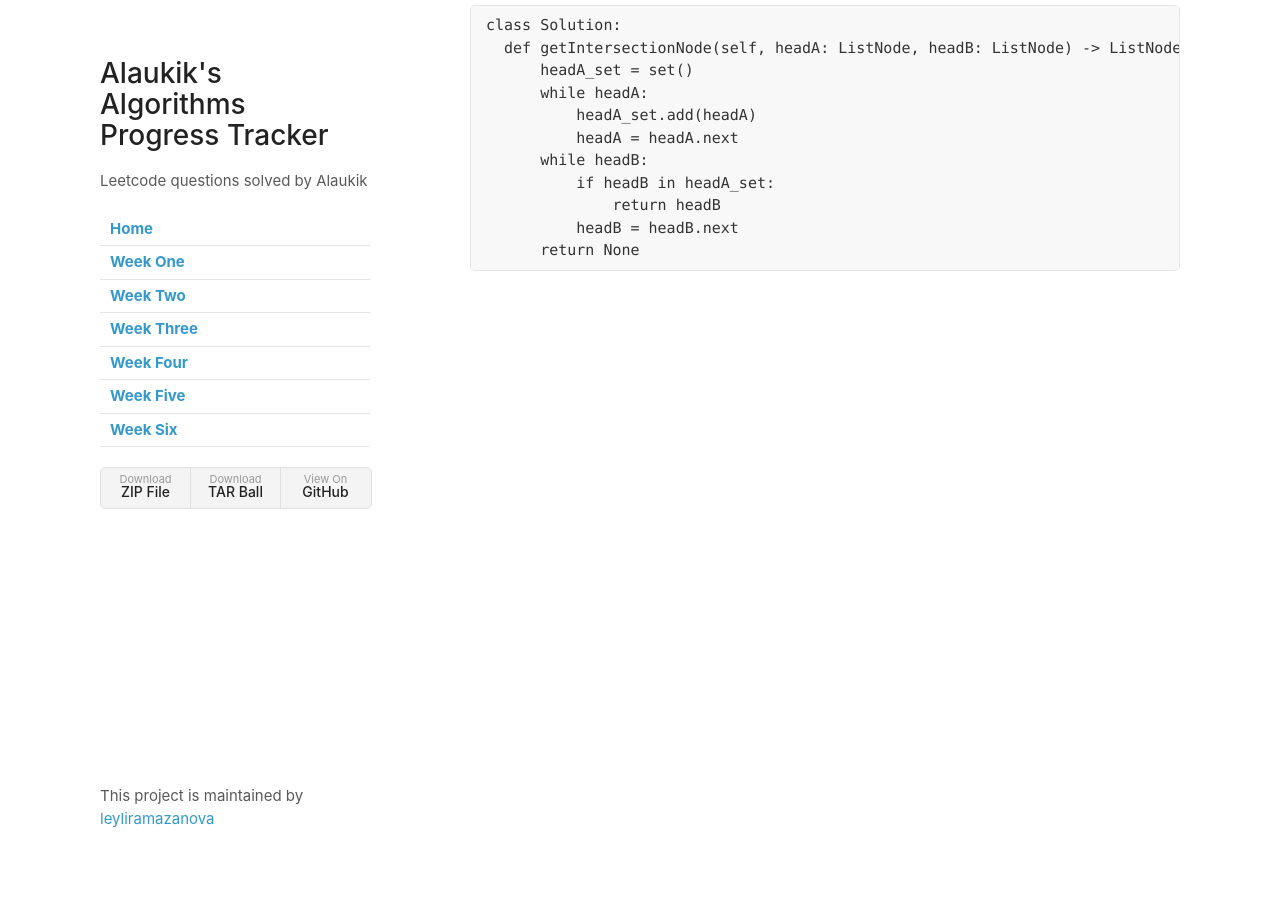
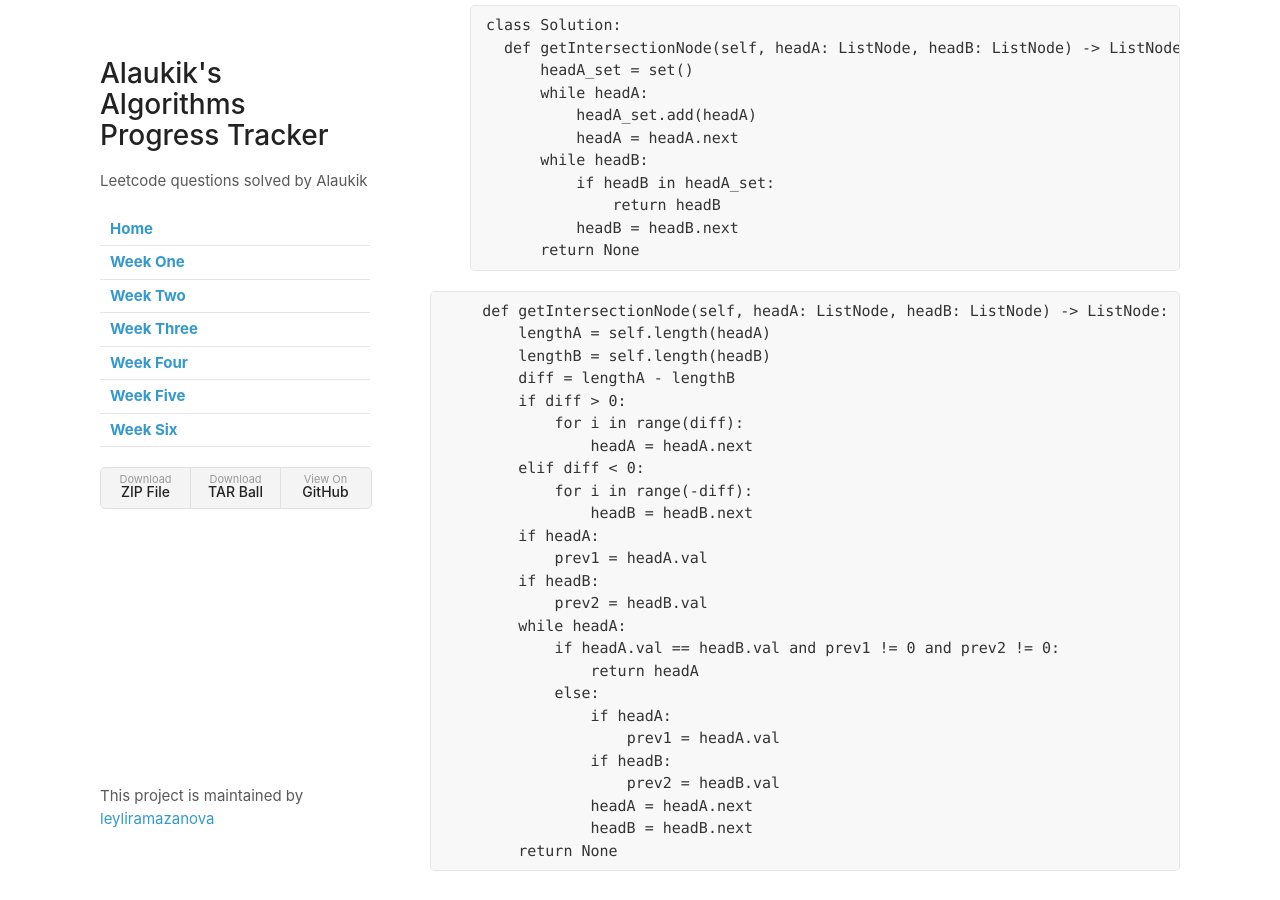
Before and after one commit to leyliramazanova/Five-Weeks-of-Leet-Code, a Jekyll site: the page built from weekFive.md, in a window 1280 px wide and 900 px high, scrolled down 4684 px. Built offline with Jekyll 4.4.1, drawn with Linux system fonts in a browser that asks for light colours; our own code applies the rules of GitHub Pages for plain Markdown files.

Commit message:
Update weekFive.md

````diff
--- a/weekFive.md
+++ b/weekFive.md
@@ -237,3 +237,31 @@ class Solution:
             headB = headB.next
         return None
 ```
+
+```python
+    def getIntersectionNode(self, headA: ListNode, headB: ListNode) -> ListNode:
+        lengthA = self.length(headA)
+        lengthB = self.length(headB)
+        diff = lengthA - lengthB
+        if diff > 0:
+            for i in range(diff):
+                headA = headA.next
+        elif diff < 0:
+            for i in range(-diff):
+                headB = headB.next
+        if headA:
+            prev1 = headA.val
+        if headB:
+            prev2 = headB.val
+        while headA:
+            if headA.val == headB.val and prev1 != 0 and prev2 != 0:
+                return headA
+            else:
+                if headA:
+                    prev1 = headA.val
+                if headB:
+                    prev2 = headB.val
+                headA = headA.next
+                headB = headB.next
+        return None
+```
````
